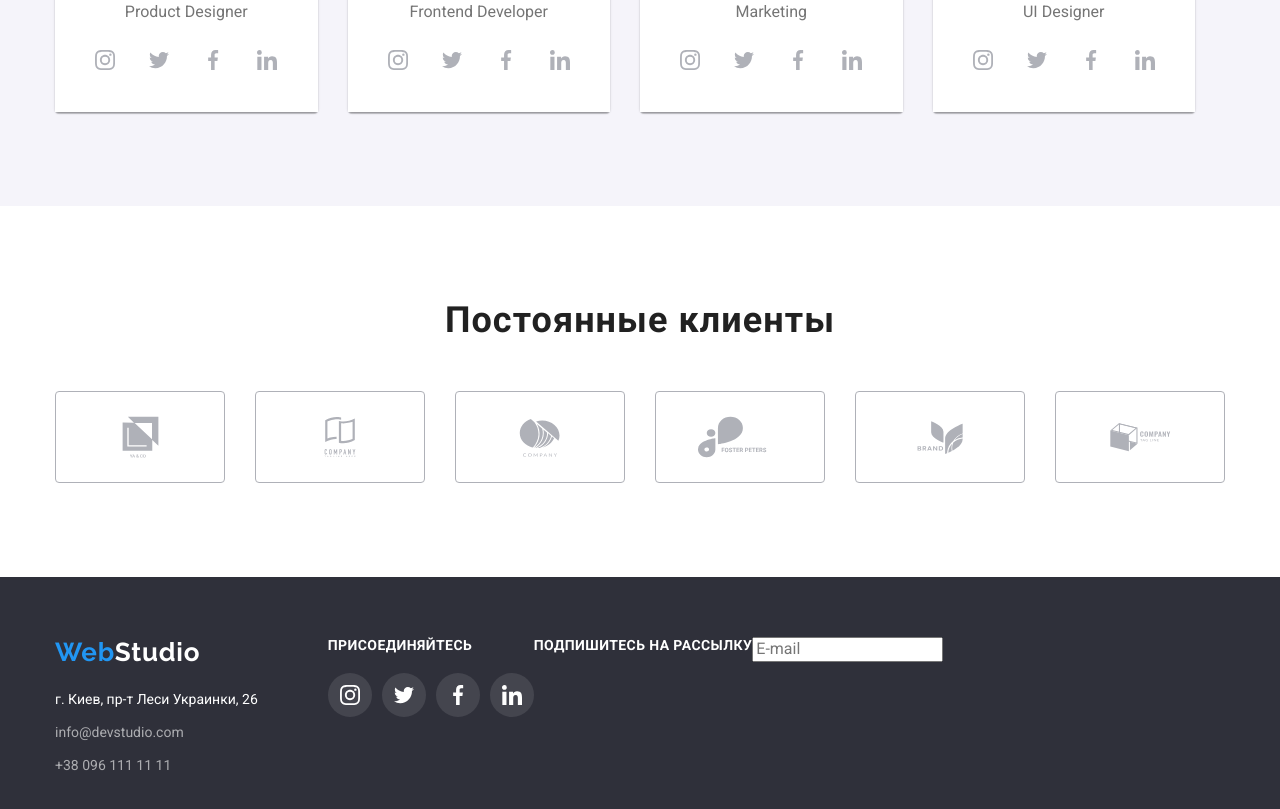
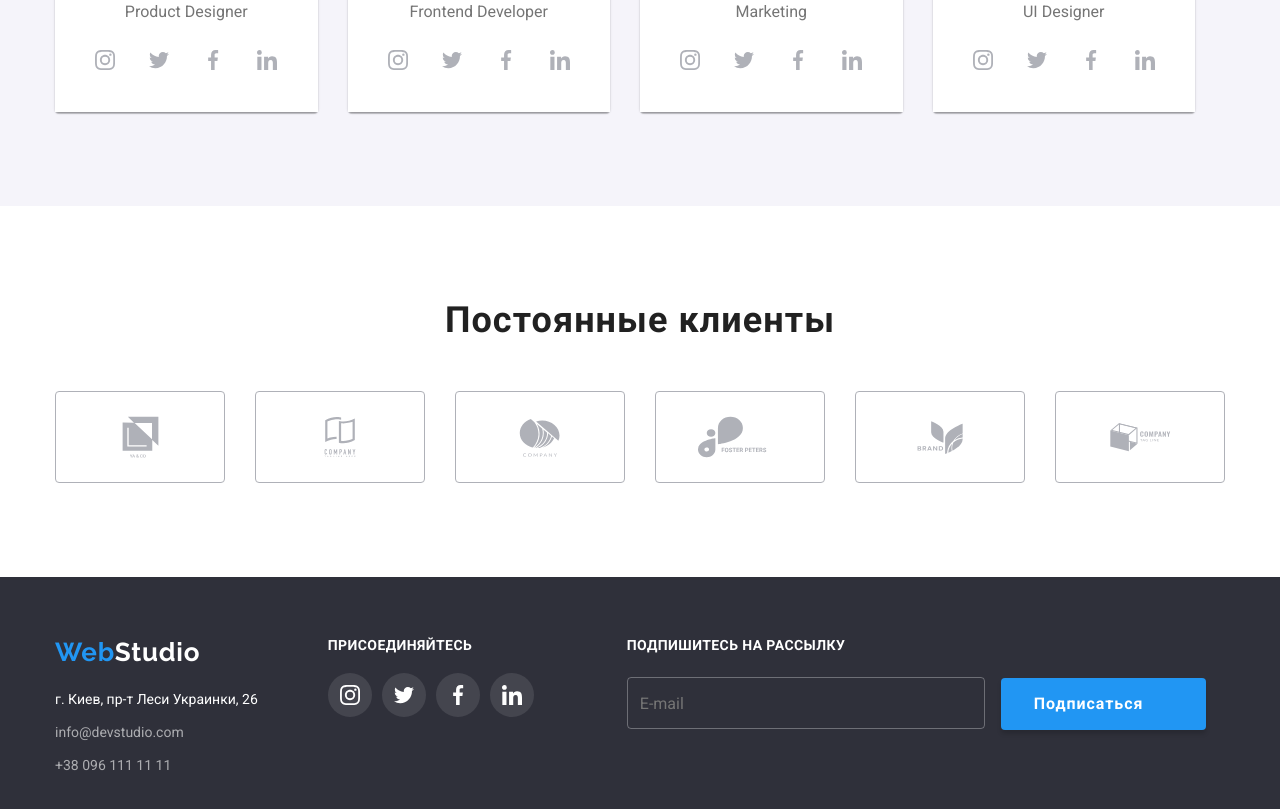
Before and after one commit to NadiaKKK/goit-markup-hw-06, a plain HTML site: page index.html in a window 1280 px wide. Shown: the part 2094-2903 px from the top of the page. Drawn offline with nearby package versions, Linux system fonts and the light colour scheme.

Commit message:
updsated forms

```diff
--- a/css/styles.css
+++ b/css/styles.css
@@ -534,6 +534,9 @@ li .list :not(:last-child) {
   font: inherit;
   border-radius: 4px;
   border: 1px solid rgba(33, 33, 33, 0.2);
+  transition-property: border;
+  transition-duration: 250ms;
+  transition-timing-function: cubic-bezier(0.4, 0, 0.2, 1);
 }
 
 .input-img {
@@ -543,6 +546,10 @@ li .list :not(:last-child) {
 
   width: 18px;
   height: 18px;
+
+  transition-property: fill;
+  transition-duration: 250ms;
+  transition-timing-function: cubic-bezier(0.4, 0, 0.2, 1);
 }
 
 .form-input:focus,
@@ -919,3 +926,53 @@ a {
   display: flex;
   align-items: top;
 }
+
+.footer-subscription-form {
+  margin-left: 93px;
+}
+
+.subscription-form-title {
+  color: #fff;
+  font-weight: bold;
+  font-size: 14px;
+  line-height: 16px;
+  letter-spacing: 0.03em;
+  margin-bottom: 20px;
+}
+
+.footer-input {
+  width: 358px;
+  height: 52px;
+  margin-top: 4px;
+  padding: 11px 12px;
+  font: inherit;
+  border-radius: 4px;
+  border: 1px solid rgba(255, 255, 255, 0.3);
+  background-color: transparent;
+  transition-property: border;
+  transition-duration: 250ms;
+  transition-timing-function: cubic-bezier(0.4, 0, 0.2, 1);
+}
+
+.subscribe-button {
+  letter-spacing: 0.06em;
+  padding: 10px 32px;
+  margin-left: 12px;
+  display: inline-flex;
+  text-align: center;
+  justify-content: center;
+  box-shadow: 0px 4px 4px rgba(0, 0, 0, 0.15);
+}
+
+.icon-telegram {
+  width: 30px;
+  height: 30px;
+  padding-left: 10px;
+}
+
+.footer-input:focus,
+.footer-input:hover {
+  border: 1px solid #2196f3;
+  cursor: pointer;
+  outline: transparent;
+}
--- a/index.html
+++ b/index.html
@@ -607,12 +607,24 @@
 
 </div>
 
-<h2 class="social-links-title">ПОДПИШИТЕСЬ НА РАССЫЛКУ</h2>
+<div class="footer-subscription-form">
+
+<h2 class="subscription-form-title">ПОДПИШИТЕСЬ НА РАССЫЛКУ</h2>
 
     <label for="mail" class="">
-    <input type="email" class="" name="mail" id="mail" placeholder="E-mail" />
+    <input type="email" class="footer-input" name="mail" id="mail" placeholder="E-mail" />
  </label>
 
+<button type="button" class="button subscribe-button ">Подписаться
+
+    <svg class="icon-telegram">
+        <use href='images/sprite.svg#icon-telegram'>
+        </use>
+    </svg>
+
+</button>
+
+</div>
 
 </div>
 
```
